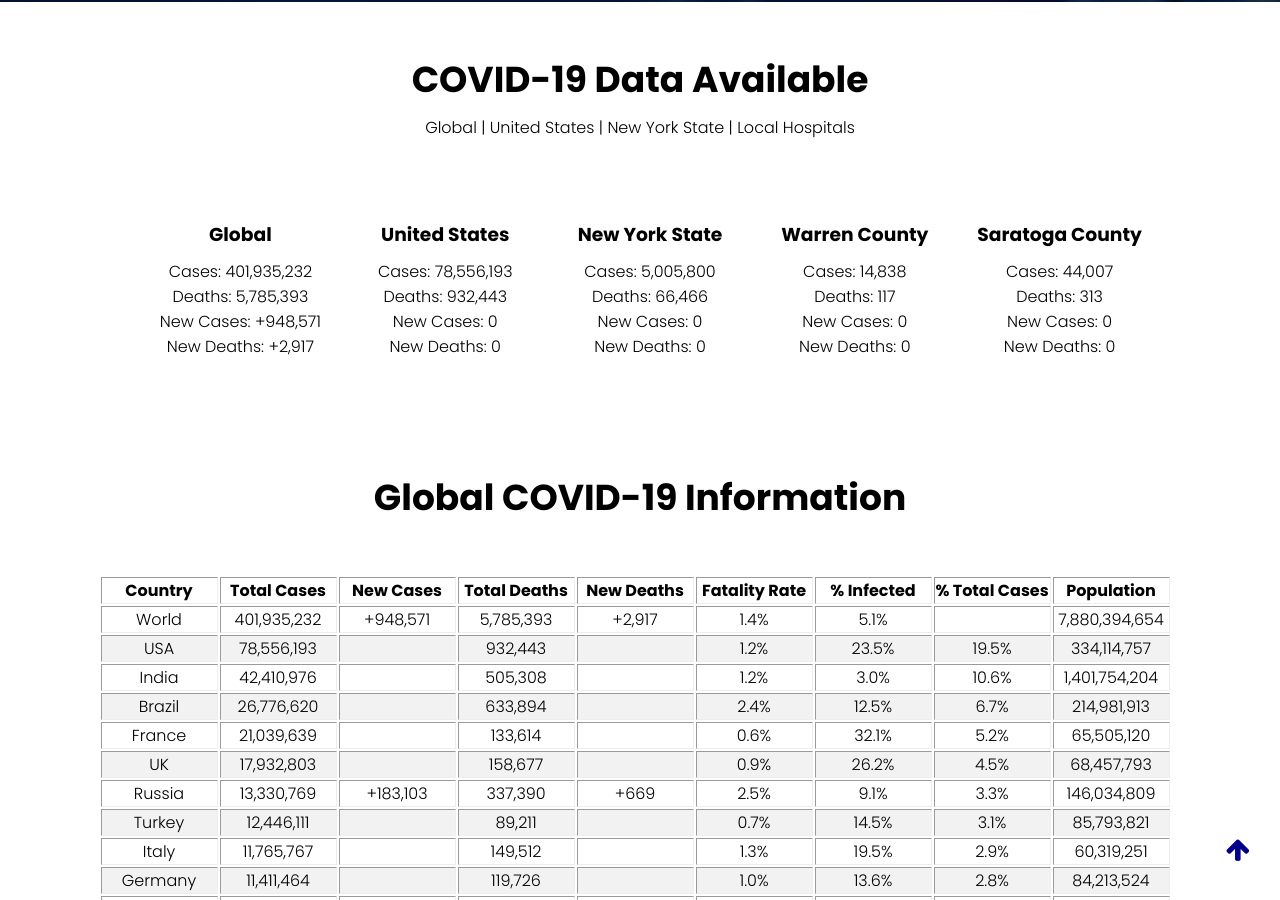
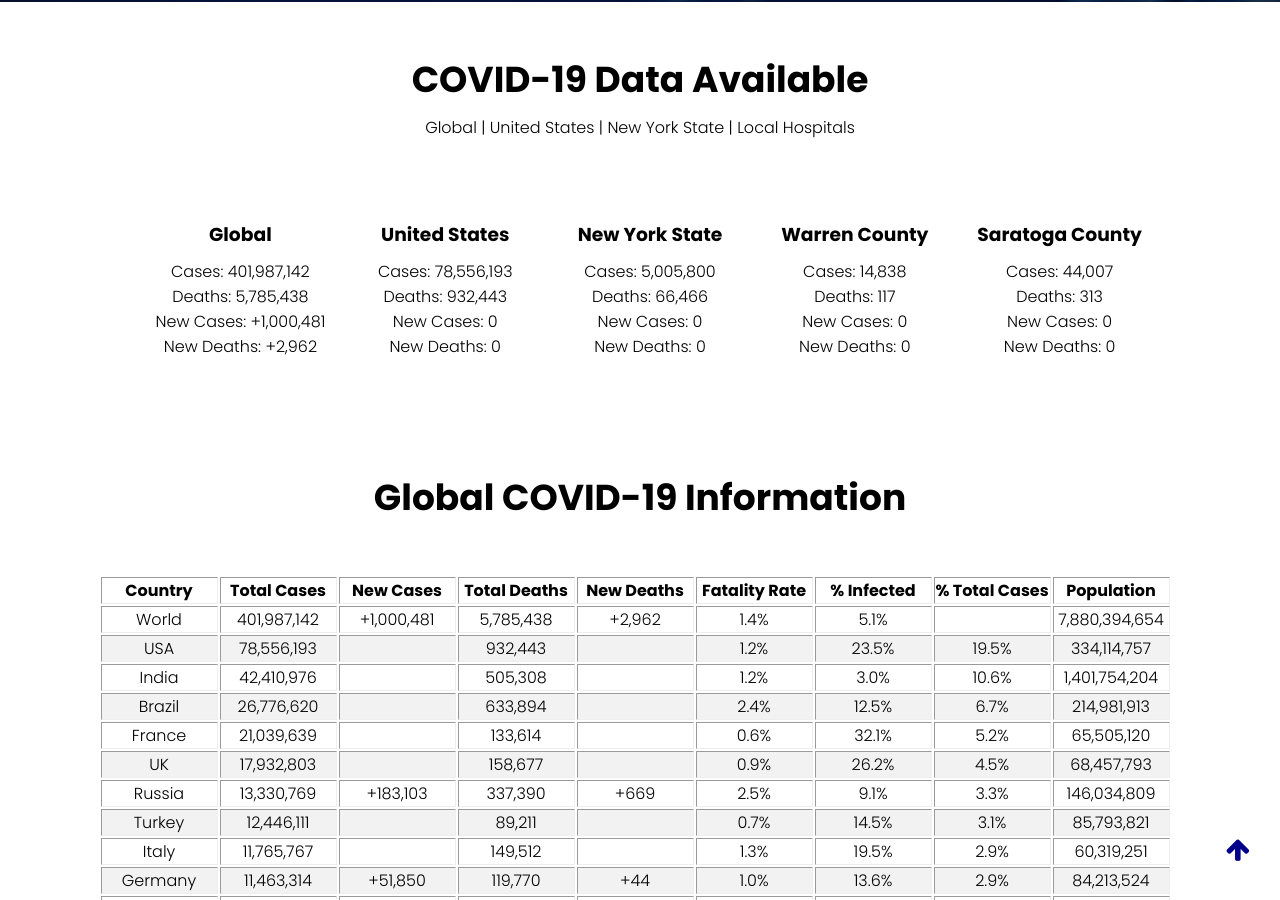
Before and after one commit to Pasin3ru/Tracking-COVID-19, a Jekyll site: the page built from index.html, in a window 1280 px wide and 900 px high, scrolled down 898 px. Built offline with Jekyll 4.4.1, drawn with Linux system fonts in a browser that asks for light colours.

Commit message:
deleted json files

```diff
--- a/_data/gf_hospital.json
+++ /dev/null
@@ -1 +0,0 @@
-{"Date":{"32":"Feb 7","313":"Feb 6","486":"Feb 5","661":"Feb 4","882":"Feb 3"},"Patients Currently":{"32":33,"313":30,"486":30,"661":32,"882":34},"Patients Admitted":{"32":3,"313":5,"486":4,"661":4,"882":2},"Patients In ICU":{"32":3,"313":5,"486":4,"661":4,"882":4},"Patients Expired":{"32":0,"313":0,"486":0,"661":0,"882":2}}
--- a/_data/s_hospital.json
+++ /dev/null
@@ -1 +0,0 @@
-{"Date":{"43":"Feb 7","273":"Feb 6","420":"Feb 5","676":"Feb 4","891":"Feb 3"},"Patients Currently":{"43":21,"273":20,"420":23,"676":23,"891":27},"Patients Admitted":{"43":4,"273":2,"420":2,"676":1,"891":2},"Patients In ICU":{"43":4,"273":4,"420":8,"676":6,"891":7},"Patients Expired":{"43":0,"273":3,"420":0,"676":1,"891":3}}
--- a/_data/saratoga_county_data.json
+++ b/_data/saratoga_county_data.json
@@ -1 +1 @@
-{"0":{"Total Cases: ":"44,007 ","Total Deaths: ":"313  ","New Cases: ":"0","New Deaths: ":"0"}}
+{"0":{"Total Cases: ":"44,007 ","Total Deaths: ":"313 ","New Cases: ":"0","New Deaths: ":"0"}}
--- a/_data/world_total_data.json
+++ b/_data/world_total_data.json
@@ -1 +1 @@
-{"0":{"Total Cases: ":"401,935,232","Total Deaths: ":"5,785,393","New Cases: ":"+948,571","New Deaths: ":"+2,917"}}
+{"0":{"Total Cases: ":"401,987,142","Total Deaths: ":"5,785,438","New Cases: ":"+1,000,481","New Deaths: ":"+2,962"}}
--- a/_includes/hospital-tables/global_data.html
+++ b/_includes/hospital-tables/global_data.html
@@ -15,10 +15,10 @@
   <tbody>
     <tr>
       <td>World</td>
-      <td>401,935,232</td>
-      <td>+948,571</td>
-      <td>5,785,393</td>
-      <td>+2,917</td>
+      <td>401,987,142</td>
+      <td>+1,000,481</td>
+      <td>5,785,438</td>
+      <td>+2,962</td>
       <td>1.4%</td>
       <td>5.1%</td>
       <td></td>
@@ -114,13 +114,13 @@
     </tr>
     <tr>
       <td>Germany</td>
-      <td>11,411,464</td>
-      <td></td>
-      <td>119,726</td>
-      <td></td>
+      <td>11,463,314</td>
+      <td>+51,850</td>
+      <td>119,770</td>
+      <td>+44</td>
       <td>1.0%</td>
       <td>13.6%</td>
-      <td>2.8%</td>
+      <td>2.9%</td>
       <td>84,213,524</td>
     </tr>
     <tr>
@@ -1027,10 +1027,10 @@
     </tr>
     <tr>
       <td>Kenya</td>
-      <td>322,214</td>
-      <td></td>
-      <td>5,621</td>
-      <td></td>
+      <td>322,274</td>
+      <td>+60</td>
+      <td>5,622</td>
+      <td>+1</td>
       <td>1.7%</td>
       <td>0.6%</td>
       <td>0.1%</td>
```
Also changed, not shown: 1 other file.
